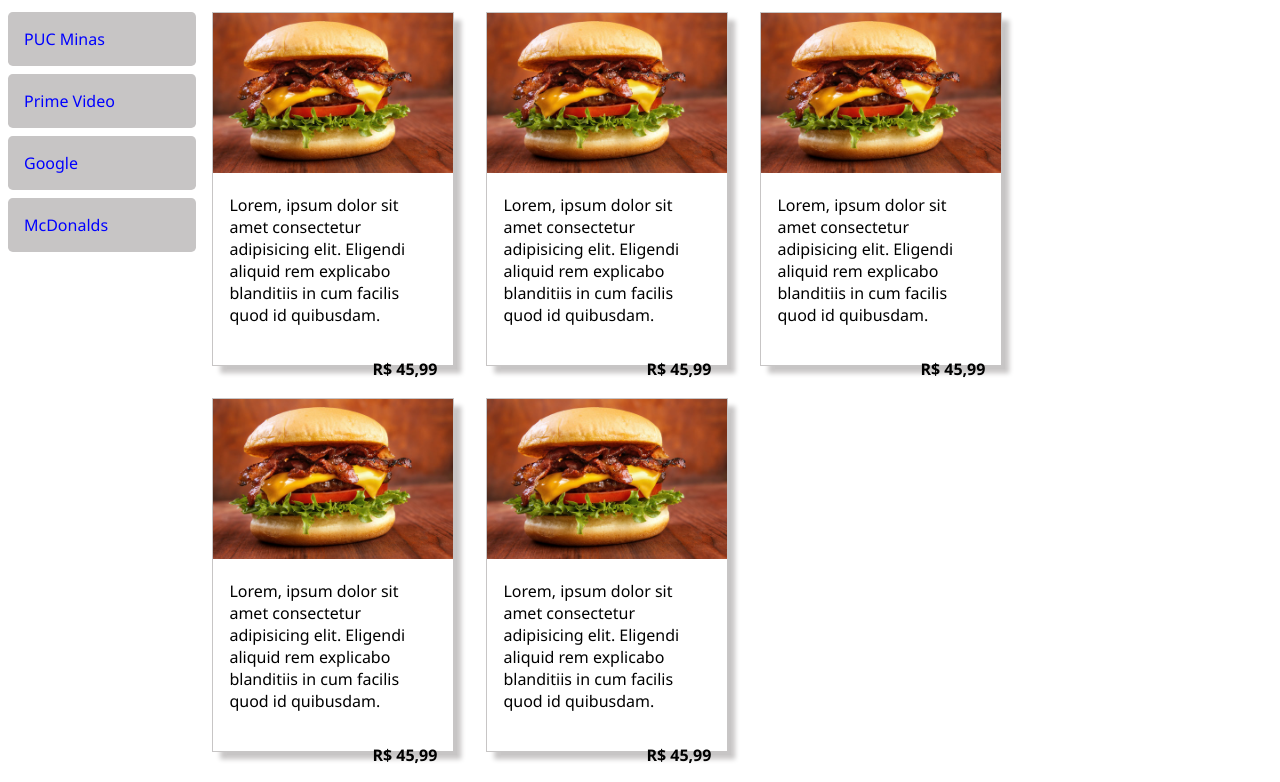
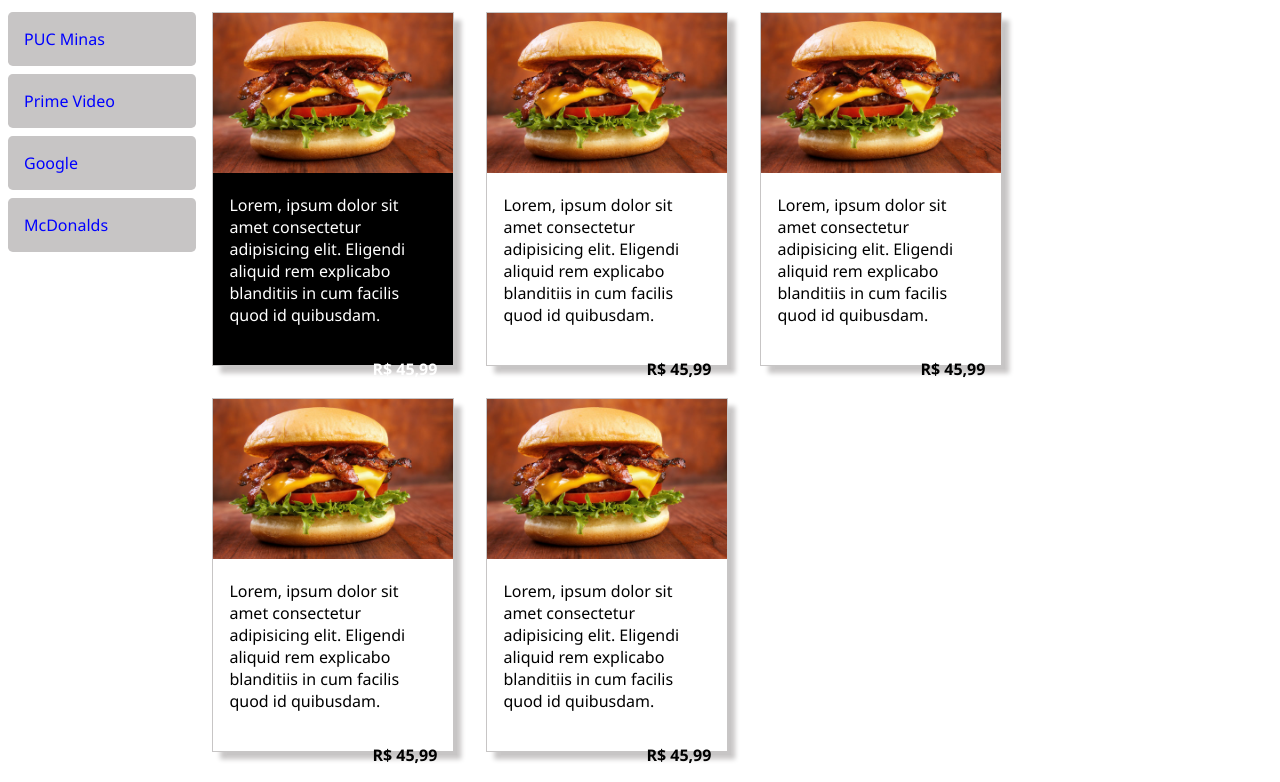
Before and after one commit to GuilhermeValbonetti/pbr-diw-4963101-exemplo-02, a plain HTML site: page index.html in a window 1280 px wide. In both pictures the pointer is over the element 333 px from the left and 283 px from the top of the page. Shown: the part 94-876 px from the top of the page. Drawn offline with Linux system fonts and the light colour scheme.

Commit message:
index.html

```diff
--- a/index.html
+++ b/index.html
@@ -100,6 +100,11 @@
             font-weight: bolder;
             text-align: right;
         }
+
+        .cartao:hover {
+            background-color: black;
+            color: white;
+        }
     </style>
 </head>
 
```
